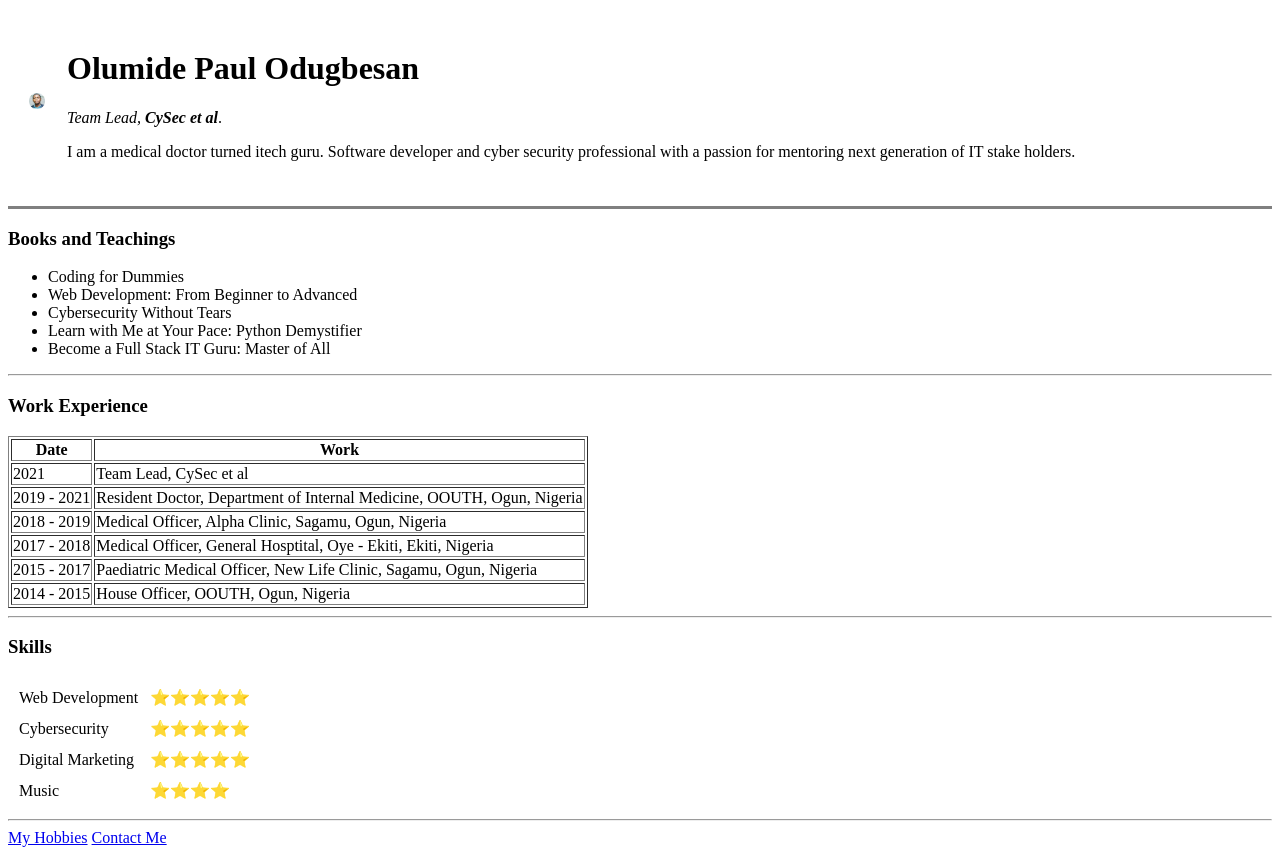
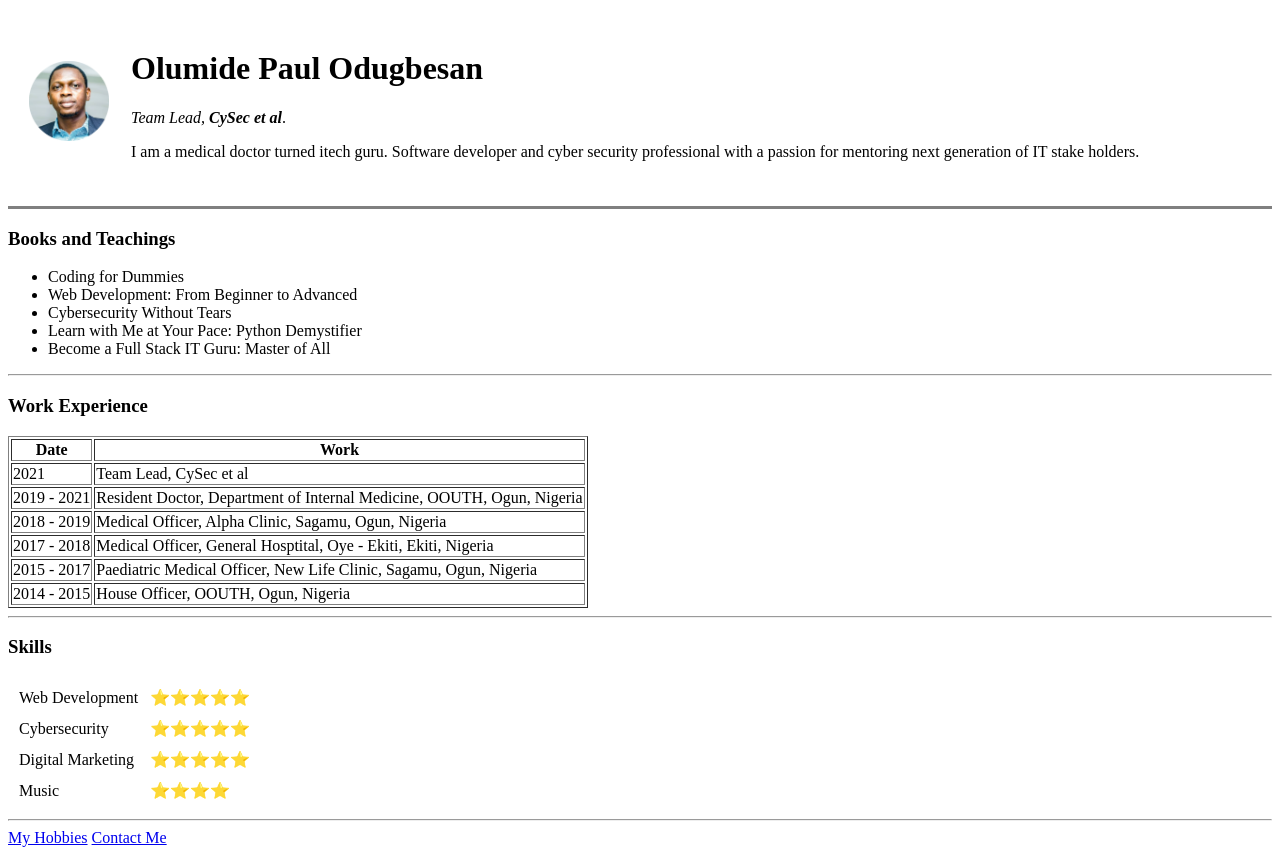
Before and after one commit to iamolumidepaul/cv, a plain HTML site: page index.html in a window 1280 px wide. Drawn offline with Linux system fonts and the light colour scheme.

Commit message:
Update index.html

```diff
--- a/index.html
+++ b/index.html
@@ -10,7 +10,7 @@
   <table cellspacing="20">
     <!-- cell spacing no longer available on html5 -->
     <tr>
-      <td><img src="olumide.png" style="width:16px;" alt="Olumide Paul Odugbesan profile picture"></td>
+      <td><img src="olumide.png" style="width:80px;" alt="Olumide Paul Odugbesan profile picture"></td>
       <td>
         <h1>Olumide Paul Odugbesan</h1>
         <p><em>Team Lead, <strong>CySec et al</strong></em>.</p>
```
